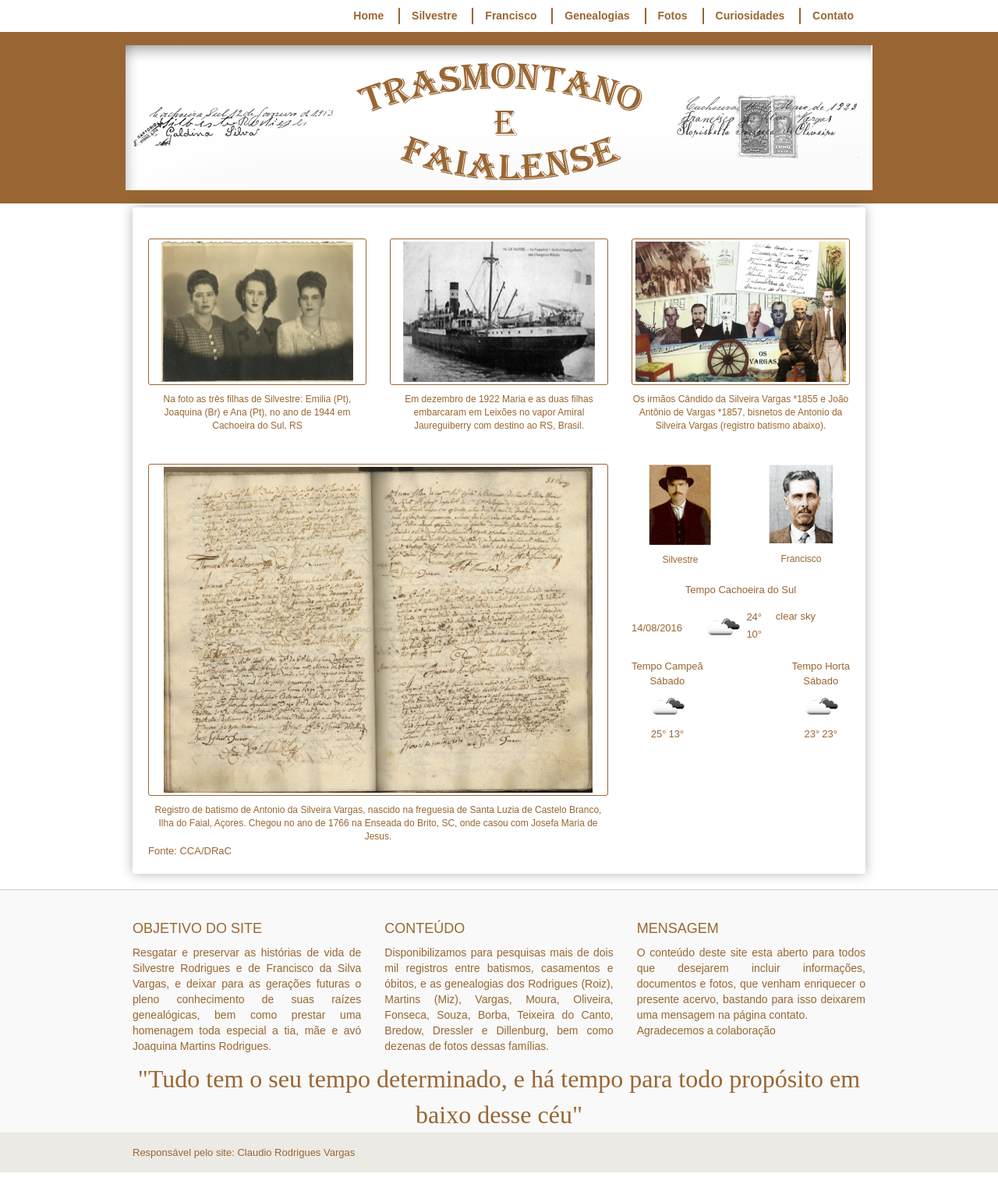
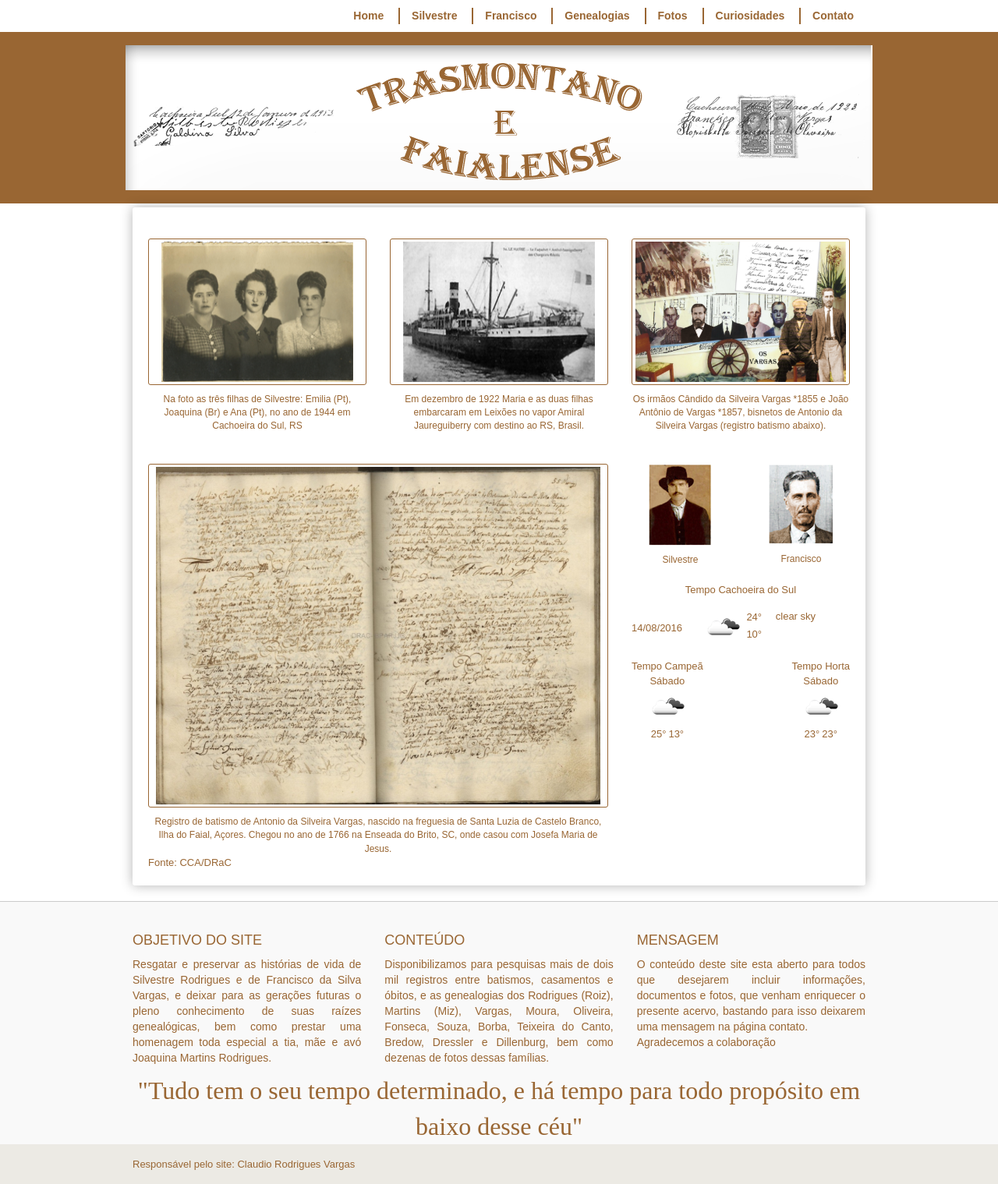
Before and after one commit to claudiovargas1955/claudiovargas1955.github.io, a Jekyll site: the page built from index.html, in a window 1280 px wide. Shown: the whole page at 78% size. Built offline with Jekyll 4.4.1, drawn with Linux system fonts in a browser that asks for light colours; some web fonts are replaced.

Commit message:
Update index.html

```diff
--- a/index.html
+++ b/index.html
@@ -37,7 +37,7 @@
         <div class="container-book-home col-sm-8">
           <div class="img-container-border">
             <a href="http://culturacores.azores.gov.pt/biblioteca_digital/FAL-HT-CASTELOBRANCO-B-1736-1777/FAL-HT-CASTELOBRANCO-B-1736-1777_item1/P56.html">
-              <img src="images/livro.jpg" width="550px" alt="livro">
+              <img src="images/livro.jpg" width="570px" alt="livro">
             </a>
           </div>
           <span class="subtitle">Registro de batismo de Antonio da Silveira Vargas,
```
